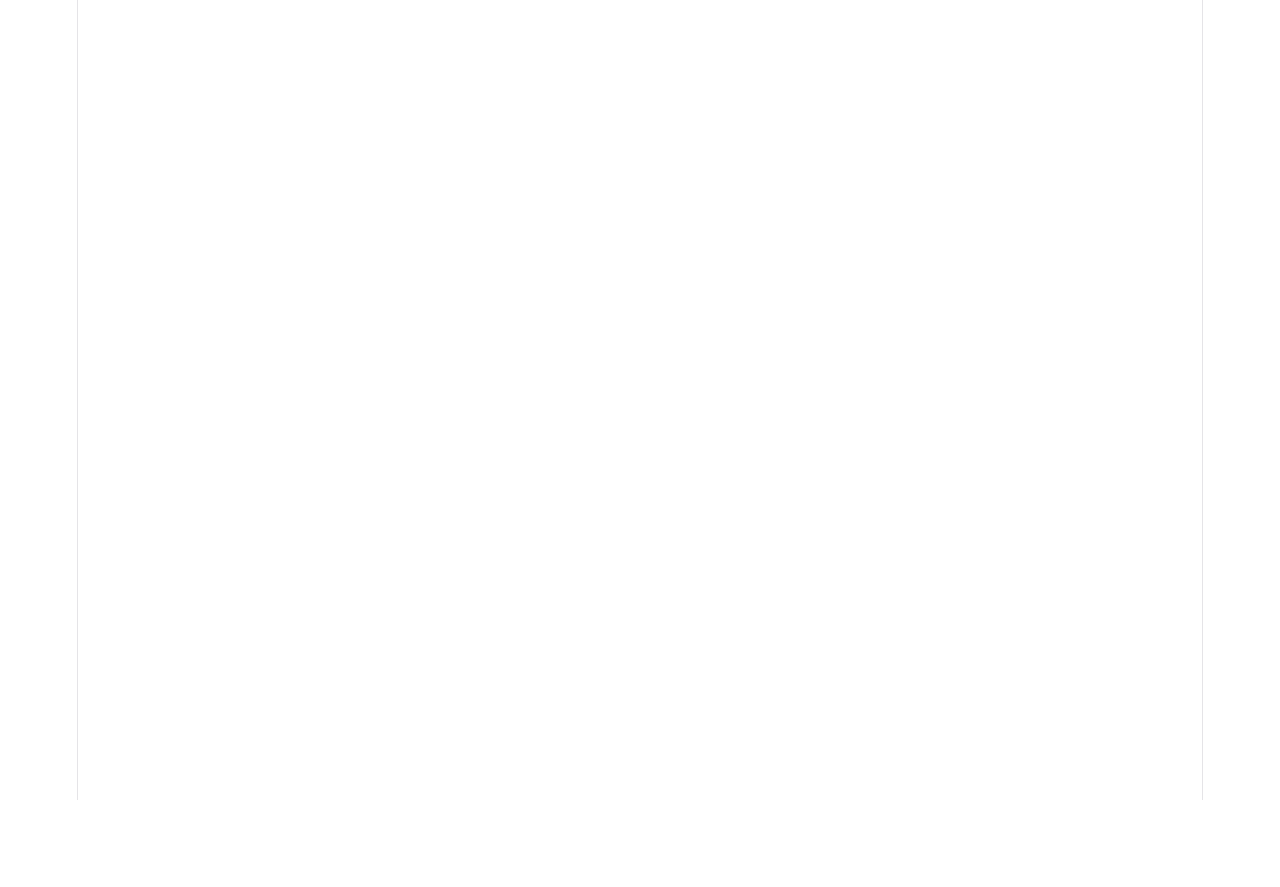
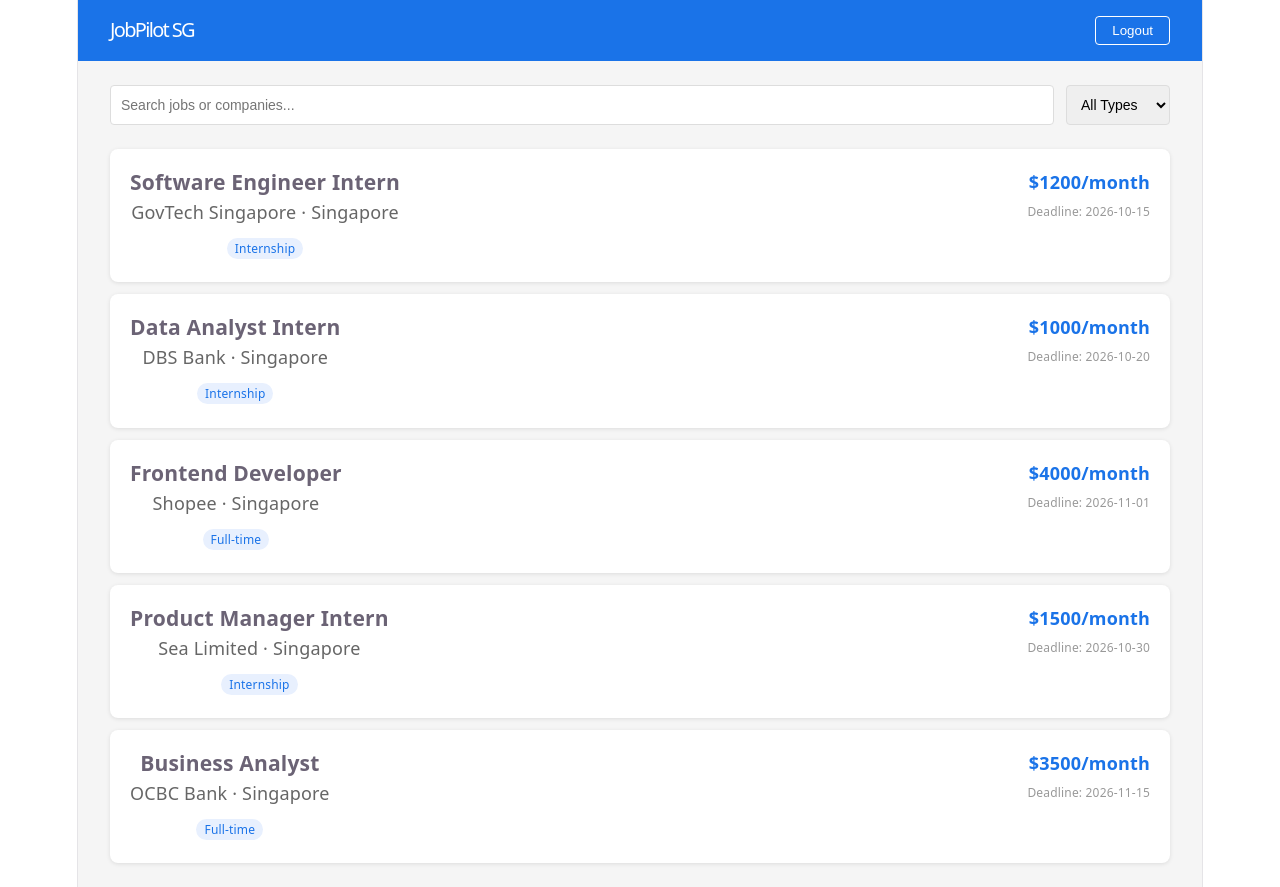
Before and after one commit to ensommeille/JobPilot-SG, a React (Vite) app in the folder frontend/: page /jobs in a window 1280 px wide. Before the commit this address had no page. Before the commit the page ends 800 px from the top, so only its background shows below. Built offline with nearby package versions, Linux system fonts and the light colour scheme.

Commit message:
feat: add auth token service, login redirect, job list page with search and filter

```diff
--- a/frontend/src/App.tsx
+++ b/frontend/src/App.tsx
@@ -1,11 +1,13 @@
 import { BrowserRouter, Routes, Route } from 'react-router-dom'
 import LoginPage from './pages/LoginPage'
+import JobListPage from './pages/JobListPage'
 
 function App() {
   return (
     <BrowserRouter>
       <Routes>
         <Route path="/" element={<LoginPage />} />
+        <Route path="/jobs" element={<JobListPage />} />
       </Routes>
     </BrowserRouter>
   )
--- /dev/null
+++ b/frontend/src/pages/JobListPage.tsx
@@ -0,0 +1,99 @@
+import { useState } from 'react'
+import { useNavigate } from 'react-router-dom'
+import { removeToken } from '../services/auth'
+
+const MOCK_JOBS = [
+  { id: 1, title: 'Software Engineer Intern', company: 'GovTech Singapore', location: 'Singapore', type: 'Internship', deadline: '2026-10-15', salary: '$1200/month' },
+  { id: 2, title: 'Data Analyst Intern', company: 'DBS Bank', location: 'Singapore', type: 'Internship', deadline: '2026-10-20', salary: '$1000/month' },
+  { id: 3, title: 'Frontend Developer', company: 'Shopee', location: 'Singapore', type: 'Full-time', deadline: '2026-11-01', salary: '$4000/month' },
+  { id: 4, title: 'Product Manager Intern', company: 'Sea Limited', location: 'Singapore', type: 'Internship', deadline: '2026-10-30', salary: '$1500/month' },
+  { id: 5, title: 'Business Analyst', company: 'OCBC Bank', location: 'Singapore', type: 'Full-time', deadline: '2026-11-15', salary: '$3500/month' },
+]
+
+const JobListPage = () => {
+  const [search, setSearch] = useState('')
+  const [filter, setFilter] = useState('All')
+  const navigate = useNavigate()
+
+  const handleLogout = () => {
+    removeToken()
+    navigate('/')
+  }
+
+  const filtered = MOCK_JOBS.filter(job => {
+    const matchSearch = job.title.toLowerCase().includes(search.toLowerCase()) ||
+      job.company.toLowerCase().includes(search.toLowerCase())
+    const matchFilter = filter === 'All' || job.type === filter
+    return matchSearch && matchFilter
+  })
+
+  return (
+    <div style={{ minHeight: '100vh', backgroundColor: '#f5f5f5' }}>
+      {/* Navbar */}
+      <div style={{ backgroundColor: '#1a73e8', padding: '16px 32px',
+        display: 'flex', justifyContent: 'space-between', alignItems: 'center' }}>
+        <h1 style={{ color: 'white', margin: 0, fontSize: '20px' }}>JobPilot SG</h1>
+        <button onClick={handleLogout}
+          style={{ backgroundColor: 'transparent', color: 'white',
+            border: '1px solid white', borderRadius: '4px',
+            padding: '6px 16px', cursor: 'pointer' }}>
+          Logout
+        </button>
+      </div>
+
+      {/* Search & Filter */}
+      <div style={{ padding: '24px 32px' }}>
+        <div style={{ display: 'flex', gap: '12px', marginBottom: '24px' }}>
+          <input
+            placeholder="Search jobs or companies..."
+            value={search}
+            onChange={e => setSearch(e.target.value)}
+            style={{ flex: 1, padding: '10px', border: '1px solid #ddd',
+              borderRadius: '4px', fontSize: '14px' }}
+          />
+          <select value={filter} onChange={e => setFilter(e.target.value)}
+            style={{ padding: '10px', border: '1px solid #ddd',
+              borderRadius: '4px', fontSize: '14px' }}>
+            <option value="All">All Types</option>
+            <option value="Internship">Internship</option>
+            <option value="Full-time">Full-time</option>
+          </select>
+        </div>
+
+        {/* Job Cards */}
+        <div style={{ display: 'flex', flexDirection: 'column', gap: '12px' }}>
+          {filtered.map(job => (
+            <div key={job.id} style={{ backgroundColor: 'white', padding: '20px',
+              borderRadius: '8px', boxShadow: '0 1px 4px rgba(0,0,0,0.1)',
+              cursor: 'pointer' }}
+              onClick={() => navigate(`/jobs/${job.id}`)}>
+              <div style={{ display: 'flex', justifyContent: 'space-between' }}>
+                <div>
+                  <h3 style={{ margin: '0 0 4px 0' }}>{job.title}</h3>
+                  <p style={{ margin: '0 0 8px 0', color: '#666' }}>{job.company} · {job.location}</p>
+                  <span style={{ backgroundColor: '#e8f0fe', color: '#1a73e8',
+                    padding: '2px 8px', borderRadius: '12px', fontSize: '12px' }}>
+                    {job.type}
+                  </span>
+                </div>
+                <div style={{ textAlign: 'right' }}>
+                  <p style={{ margin: '0 0 4px 0', fontWeight: 'bold', color: '#1a73e8' }}>
+                    {job.salary}
+                  </p>
+                  <p style={{ margin: 0, fontSize: '12px', color: '#999' }}>
+                    Deadline: {job.deadline}
+                  </p>
+                </div>
+              </div>
+            </div>
+          ))}
+          {filtered.length === 0 && (
+            <p style={{ textAlign: 'center', color: '#999' }}>No jobs found.</p>
+          )}
+        </div>
+      </div>
+    </div>
+  )
+}
+
+export default JobListPage
--- a/frontend/src/pages/LoginPage.tsx
+++ b/frontend/src/pages/LoginPage.tsx
@@ -1,11 +1,69 @@
+import { useState } from 'react'
+import { useNavigate } from 'react-router-dom'
+import { saveToken } from '../services/auth'
+
 const LoginPage = () => {
+  const [email, setEmail] = useState('')
+  const [password, setPassword] = useState('')
+  const [error, setError] = useState('')
+  const navigate = useNavigate()
+
+  const handleLogin = () => {
+    if (!email || !password) {
+      setError('Please fill in all fields')
+      return
+    }
+    // 后端未就绪时用假 Token，对接后替换为真实 API 调用
+    saveToken('fake-jwt-token-for-dev')
+    navigate('/jobs')
+  }
+
   return (
-    <div style={{ display: 'flex', flexDirection: 'column', alignItems: 'center', marginTop: '100px' }}>
-      <h1>JobPilot SG</h1>
-      <h2>Login</h2>
-      <input type="email" placeholder="Email" style={{ margin: '8px', padding: '8px', width: '300px' }} />
-      <input type="password" placeholder="Password" style={{ margin: '8px', padding: '8px', width: '300px' }} />
-      <button style={{ margin: '8px', padding: '10px 40px' }}>Login</button>
+    <div style={{
+      display: 'flex', flexDirection: 'column',
+      alignItems: 'center', justifyContent: 'center',
+      minHeight: '100vh', backgroundColor: '#f5f5f5'
+    }}>
+      <div style={{
+        backgroundColor: 'white', padding: '40px',
+        borderRadius: '8px', boxShadow: '0 2px 8px rgba(0,0,0,0.1)',
+        width: '360px'
+      }}>
+        <h1 style={{ textAlign: 'center', marginBottom: '8px' }}>JobPilot SG</h1>
+        <p style={{ textAlign: 'center', color: '#666', marginBottom: '24px' }}>
+          Sign in to your account
+        </p>
+        {error && (
+          <p style={{ color: 'red', textAlign: 'center', marginBottom: '12px' }}>
+            {error}
+          </p>
+        )}
+        <input
+          type="email" placeholder="Email" value={email}
+          onChange={e => setEmail(e.target.value)}
+          style={{ width: '100%', padding: '10px', marginBottom: '12px',
+            border: '1px solid #ddd', borderRadius: '4px', boxSizing: 'border-box' }}
+        />
+        <input
+          type="password" placeholder="Password" value={password}
+          onChange={e => setPassword(e.target.value)}
+          style={{ width: '100%', padding: '10px', marginBottom: '16px',
+            border: '1px solid #ddd', borderRadius: '4px', boxSizing: 'border-box' }}
+        />
+        <button onClick={handleLogin}
+          style={{ width: '100%', padding: '10px', backgroundColor: '#1a73e8',
+            color: 'white', border: 'none', borderRadius: '4px',
+            cursor: 'pointer', fontSize: '16px' }}>
+          Login
+        </button>
+        <p style={{ textAlign: 'center', marginTop: '16px', color: '#666' }}>
+          Don't have an account?{' '}
+          <span onClick={() => navigate('/register')}
+            style={{ color: '#1a73e8', cursor: 'pointer' }}>
+            Sign up
+          </span>
+        </p>
+      </div>
     </div>
   )
 }
--- /dev/null
+++ b/frontend/src/services/auth.ts
@@ -0,0 +1,16 @@
+// Token 存取工具函数
+export const saveToken = (token: string) => {
+  localStorage.setItem('jobpilot_token', token)
+}
+
+export const getToken = () => {
+  return localStorage.getItem('jobpilot_token')
+}
+
+export const removeToken = () => {
+  localStorage.removeItem('jobpilot_token')
+}
+
+export const isLoggedIn = () => {
+  return !!getToken()
+}
```
